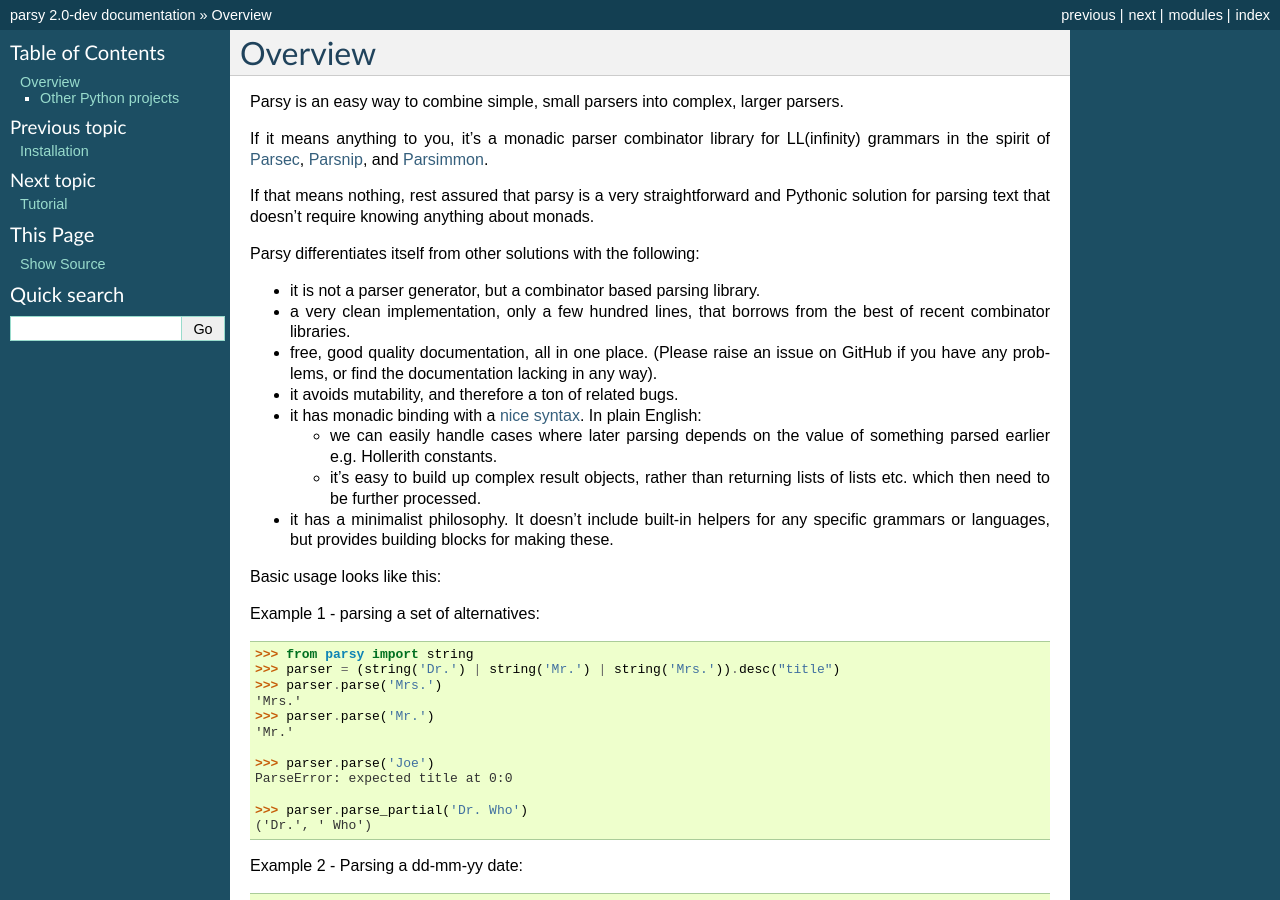
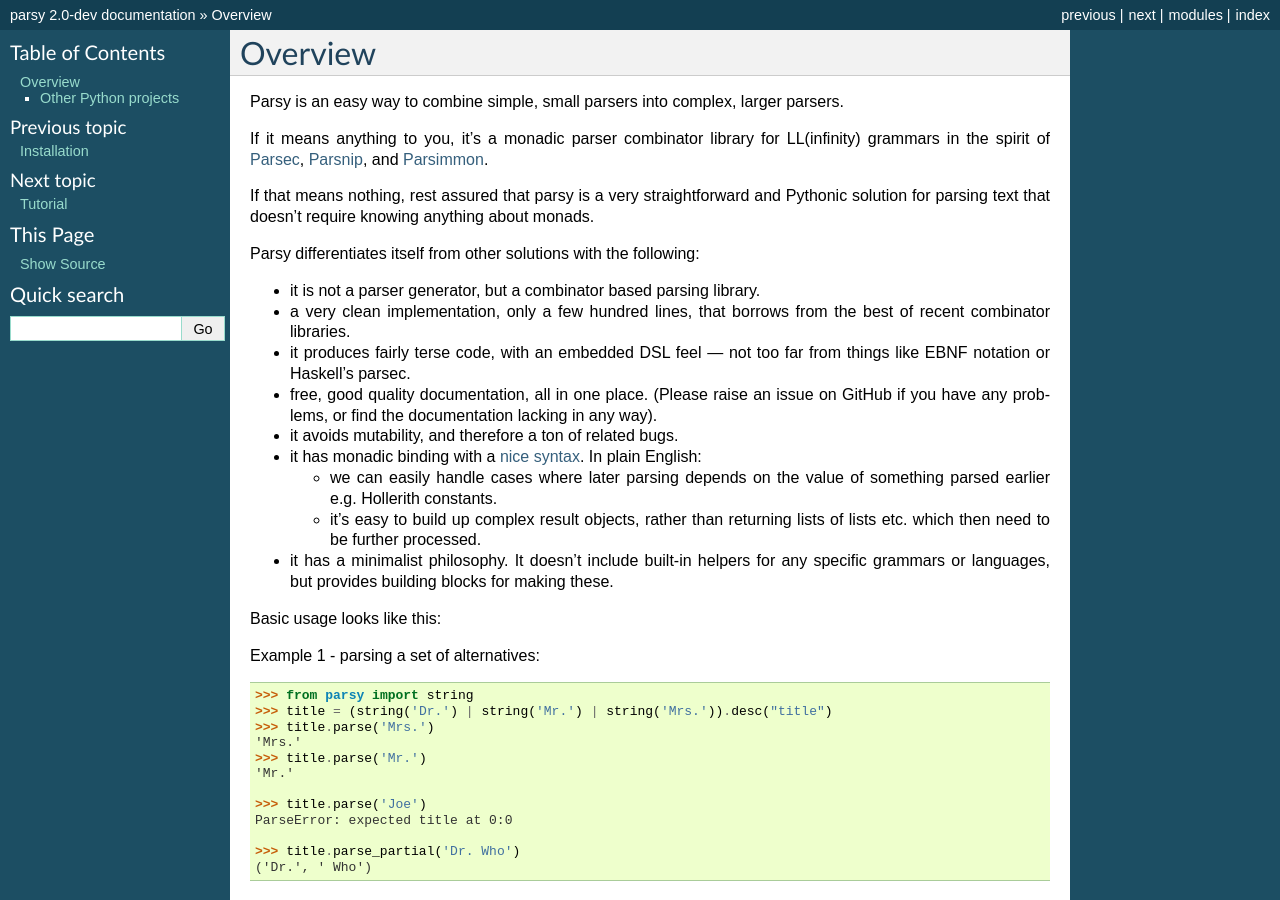
Before and after one commit to python-parsy/parsy, a Sphinx documentation site: the page built from docs/overview.rst, in a window 1280 px wide and 900 px high. Built offline with Sphinx 7.4.7, drawn with Linux system fonts in a browser that asks for light colours.

Commit message:
Docs fixes

```diff
--- a/docs/howto/other_examples.rst
+++ b/docs/howto/other_examples.rst
@@ -25,7 +25,7 @@
 with other implementations!)
 
 This demonstrates the use of :class:`forward_declaration`, needed due to the
-circular definition of ``value``.
+circular definition of ``json_value``.
 
 .. literalinclude:: ../../examples/json.py
    :language: python
--- a/docs/overview.rst
+++ b/docs/overview.rst
@@ -22,6 +22,8 @@
 * it is not a parser generator, but a combinator based parsing library.
 * a very clean implementation, only a few hundred lines, that borrows
   from the best of recent combinator libraries.
+* it produces fairly terse code, with an embedded DSL feel — not too far from
+  things like EBNF notation or Haskell’s parsec.
 * free, good quality documentation, all in one place. (Please raise an issue on
   GitHub if you have any problems, or find the documentation lacking in any
   way).
@@ -44,16 +46,16 @@
 .. code-block:: python
 
    >>> from parsy import string
-   >>> parser = (string('Dr.') | string('Mr.') | string('Mrs.')).desc("title")
-   >>> parser.parse('Mrs.')
+   >>> title = (string('Dr.') | string('Mr.') | string('Mrs.')).desc("title")
+   >>> title.parse('Mrs.')
    'Mrs.'
-   >>> parser.parse('Mr.')
+   >>> title.parse('Mr.')
    'Mr.'
 
-   >>> parser.parse('Joe')
+   >>> title.parse('Joe')
    ParseError: expected title at 0:0
 
-   >>> parser.parse_partial('Dr. Who')
+   >>> title.parse_partial('Dr. Who')
    ('Dr.', ' Who')
 
 Example 2 - Parsing a dd-mm-yy date:
@@ -66,6 +68,8 @@
    ...                lambda d, m, y: date(2000 + y, m, d))
    >>> ddmmyy.parse('06-05-14')
    datetime.date(2014, 5, 6)
+
+
 
 
 To learn how to use parsy, you should continue with:
```
